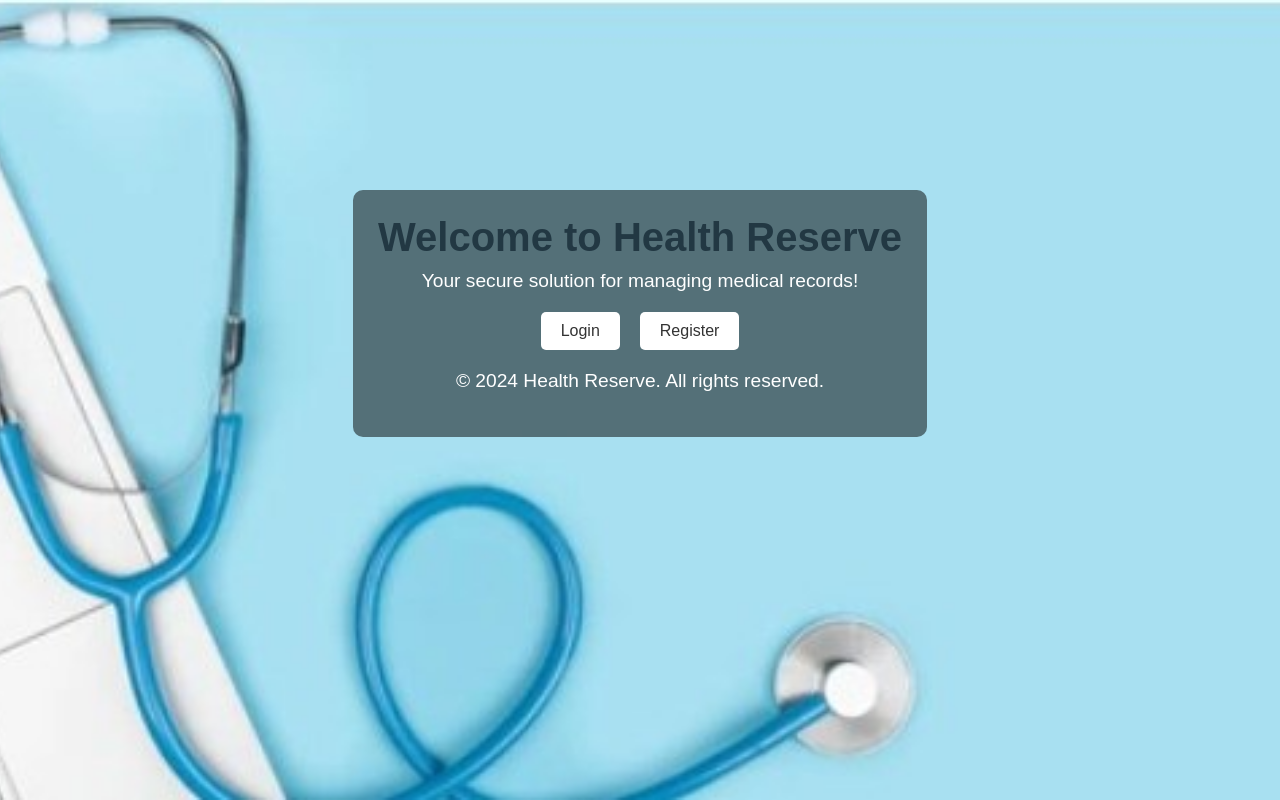
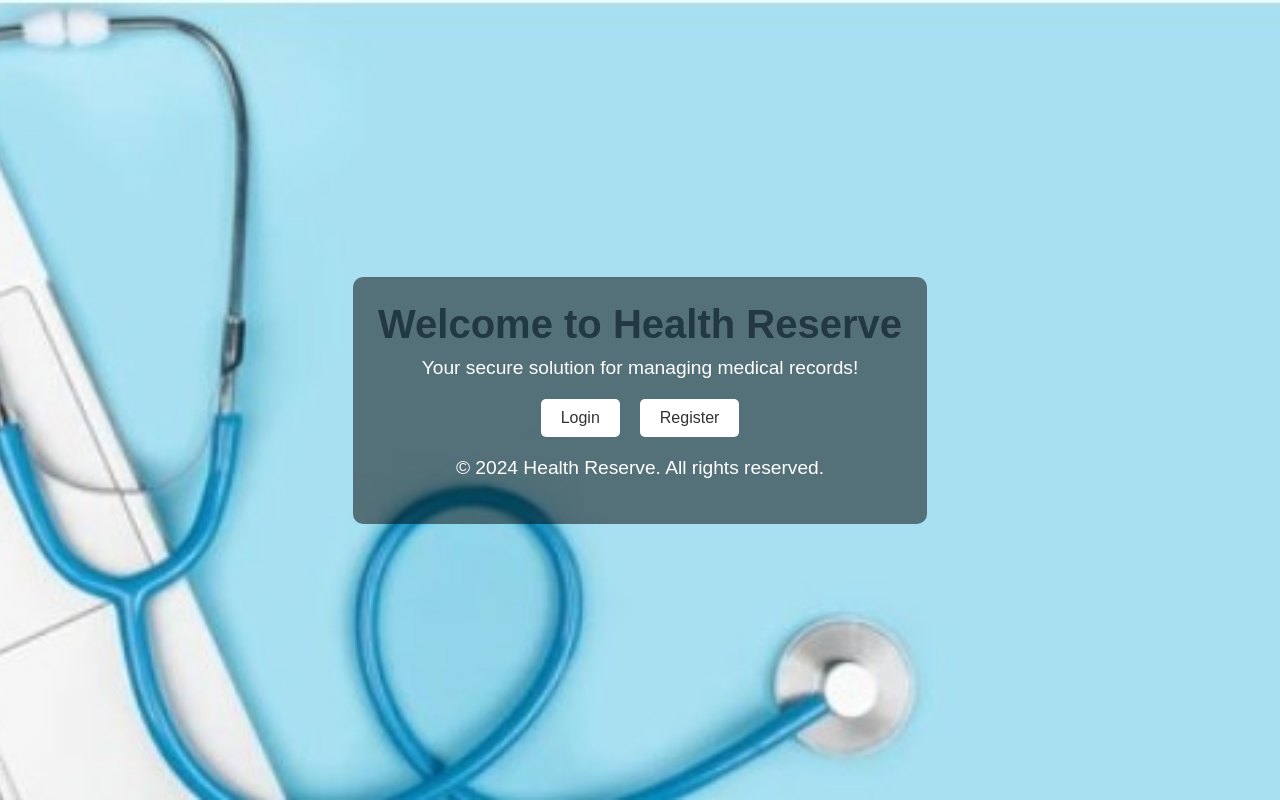
Before and after one commit to upes-open/OSoC-24-Health-Reserve, a React (Vite) app in the folder frontend/: page / in a window 1280 px wide. Built offline with nearby package versions, Linux system fonts and the light colour scheme.

Commit message:
homepage changes

```diff
--- a/frontend/src/components/Home/Home.css
+++ b/frontend/src/components/Home/Home.css
@@ -30,7 +30,7 @@ body, html {
       background-color: rgba(0, 0, 0, 0.5); /* Semi-transparent background */
       padding: 25px;
       border-radius: 10px;
-      margin-bottom: 30%;
+      /* margin-bottom: 30%; */
     }
 
     .centered-box h1 {
```
